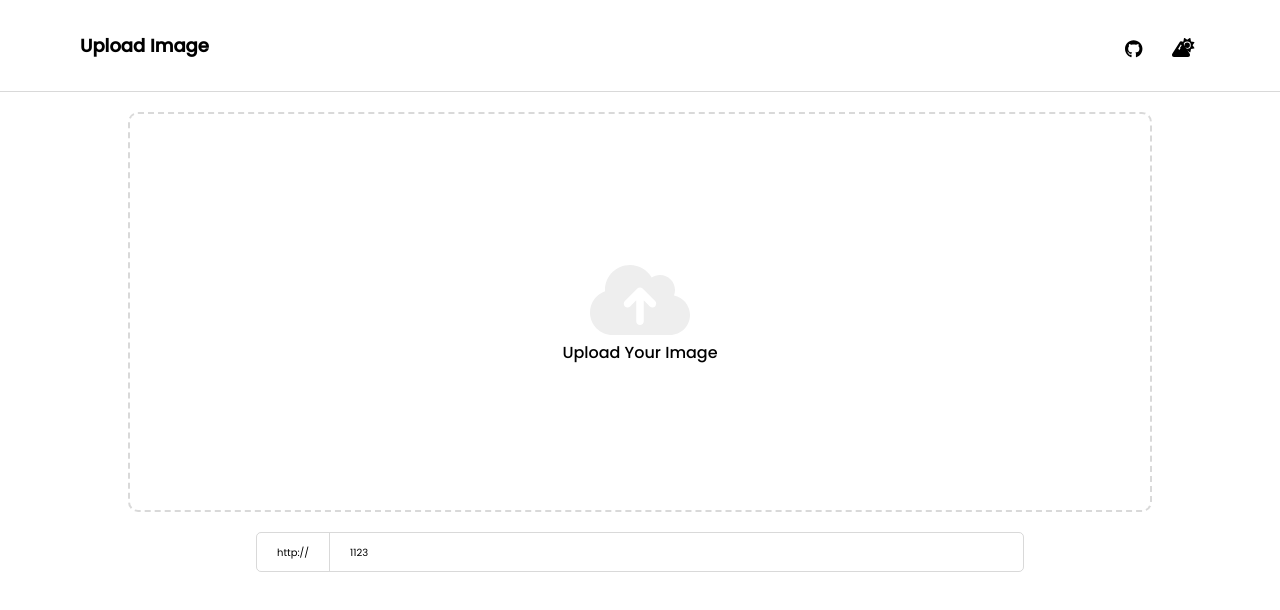
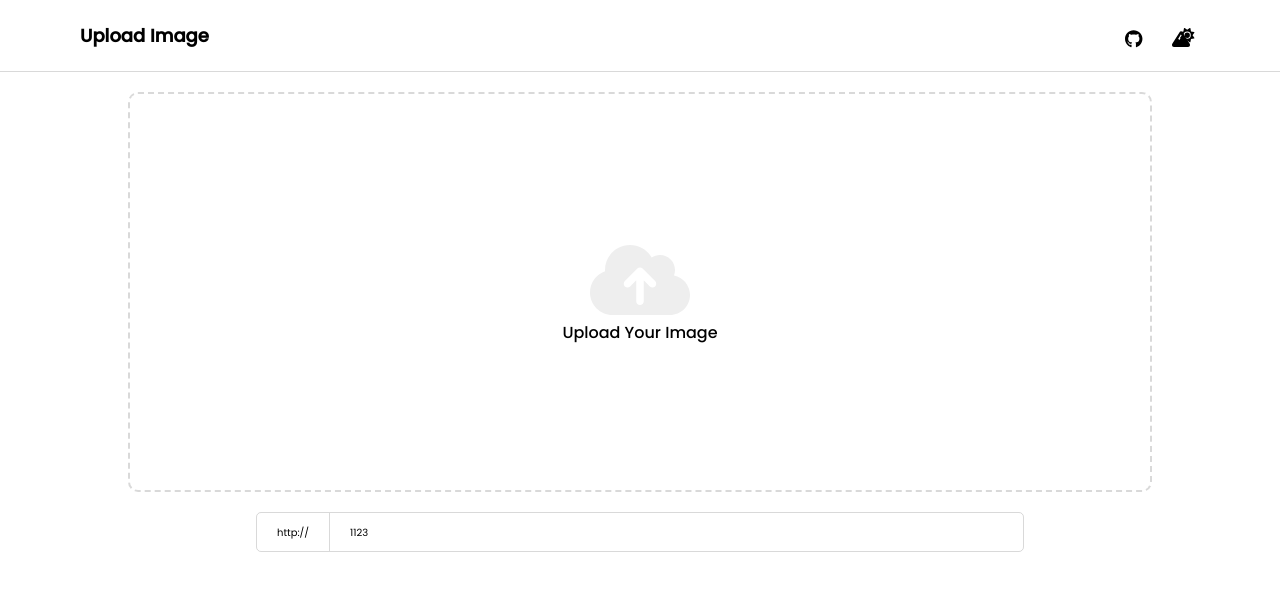
Before and after one commit to kovsu/Upload-Image, a Vue app in the folder client/: page / in a window 1280 px wide. Shown: the top 610 px of the page. Built offline with nearby package versions, Linux system fonts and the light colour scheme.

Commit message:
chore: header padding

```diff
--- a/client/src/components/TheHeader.vue
+++ b/client/src/components/TheHeader.vue
@@ -41,7 +41,7 @@ let times = ref(0);
 
 <style lang="scss">
 .header {
-  padding: 3rem 8rem;
+  padding: 2rem 8rem;
   display: flex;
   justify-content: space-between;
   align-items: center;
```
